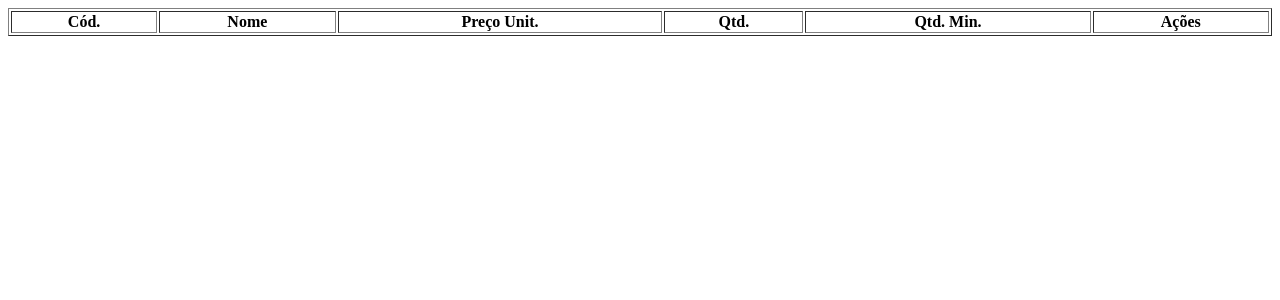
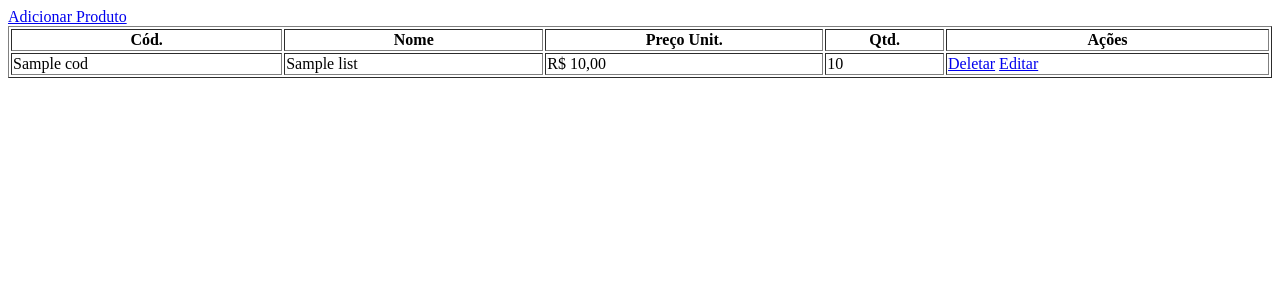
Before and after one commit to sdlima4025/estoque, a PHP site: the page made by views/home.php in a window 1280 px wide. Shown: the top 300 px of the page. Run offline with PHP 8.4, Linux system fonts and the light colour scheme; the template is opened without the code that fills it: most values are stand-ins (such as "Sample title", 1, 10 or a date in 2020); lists and menus that the app fills with data are empty; some libraries are stand-ins or nearby versions.

Commit message:
criado tela de add produto

```diff
--- a/controllers/homeController.php
+++ b/controllers/homeController.php
@@ -23,5 +23,10 @@ class homeController extends Controller {
 
         $this->loadTemplate('home', $data);
     }
+    public function add() {
+        $data = array();
+
+        $this->loadTemplate('add', $data);
+    }
 
 }
--- a/views/home.php
+++ b/views/home.php
@@ -1,10 +1,23 @@
+<a href="<?php echo BASE_URL; ?>home/add">Adicionar Produto</a>
+
 <table border="1" width="100%">
     <tr>
         <th>Cód.</th>
         <th>Nome</th>
         <th>Preço Unit.</th>
         <th>Qtd.</th>
-        <th>Qtd. Min.</th>
         <th>Ações</th>
     </tr>
+    <?php foreach($list as $item): ?>
+    <tr>
+            <td><?php echo $item['cod']; ?></td>
+            <td><?php echo $item['name']; ?></td>
+            <td>R$ <?php echo number_format($item['price'], 2, ',', '.'); ?></td>
+            <td><?php echo $item['quantity']; ?></td>
+            <td>
+                <a href="<?php echo BASE_URL; ?>home/del<?php echo $item['id']; ?>">Deletar</a>
+                <a href="<?php echo BASE_URL; ?>home/edit<?php echo $item['id']; ?>">Editar</a>
+            </td>
+    </tr>
+    <?php endforeach; ?>
 </table>
```
Also changed, not shown: views/add.php (added, +22 -0 lines).
